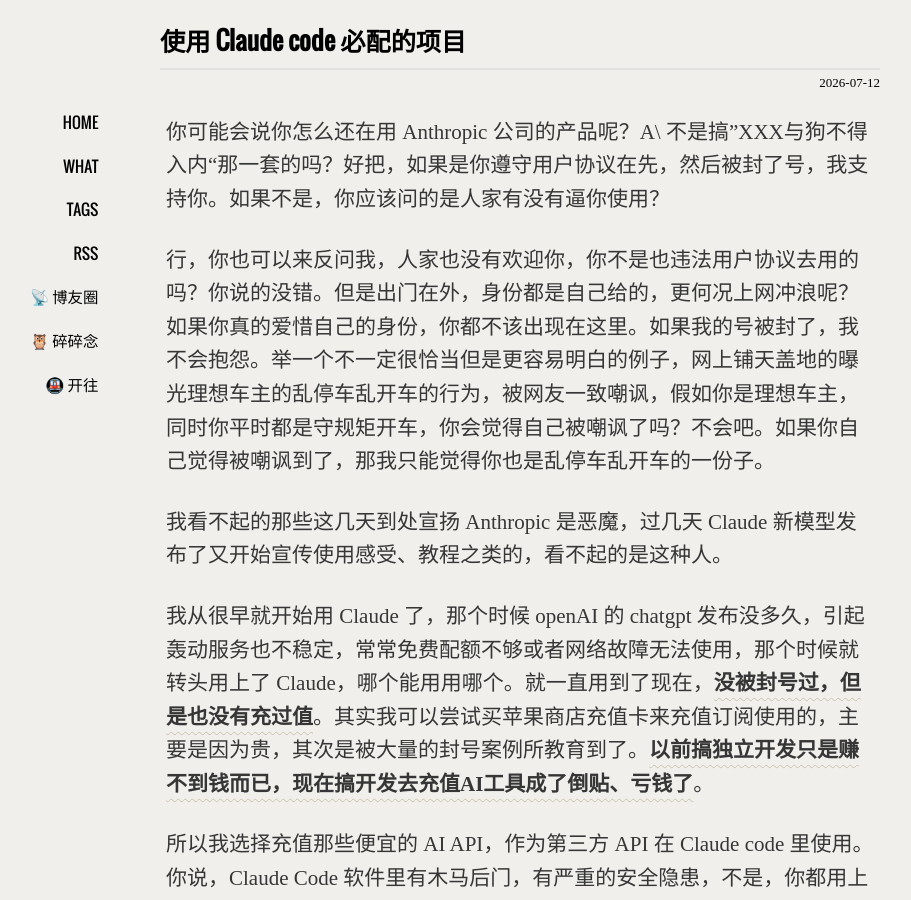
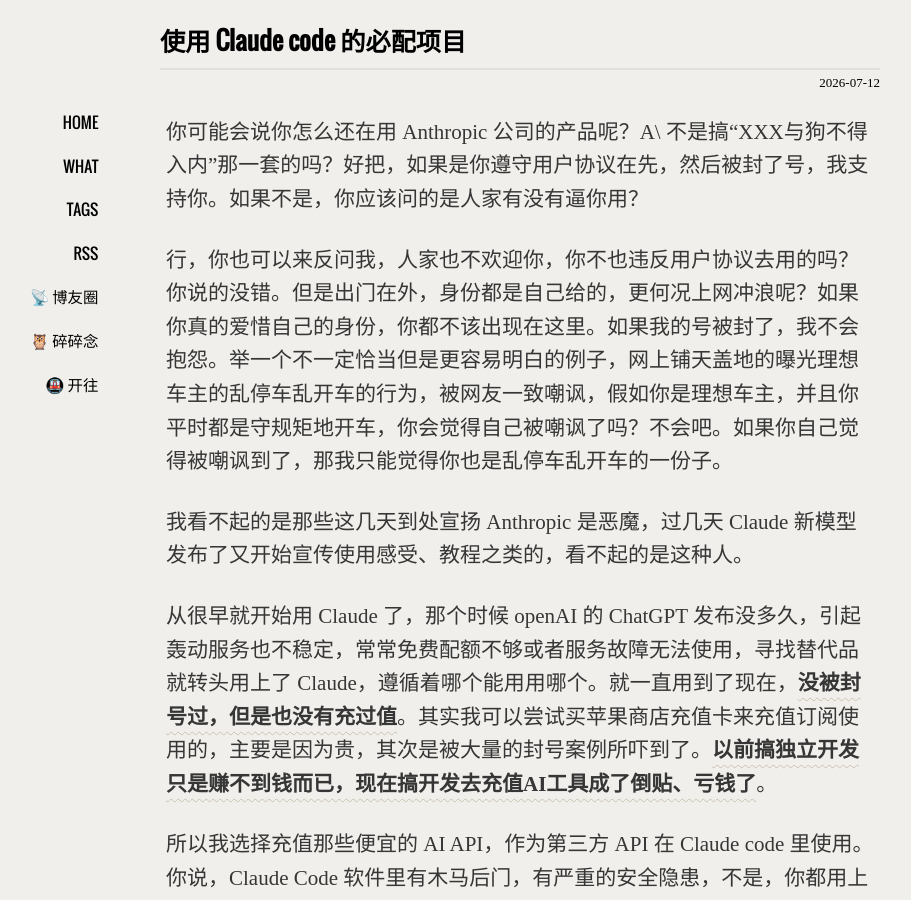
Before and after one commit to xavierskip/xavierskip.github.io, a Jekyll site: the page built from _posts/2026-07-12-claude-code-settings.md.md, in a window 1280 px wide and 900 px high. Shown: the whole window, without its empty margins (120-1031 px from the left). Built offline with Jekyll 4.4.1, drawn with Linux system fonts in a browser that asks for light colours; comment, search, counter and statistics services are not loaded; a style sheet for code colours, icons or effects is not loaded; some of the changed text lies outside the part shown.

Commit message:
Update 2026-07-12-claude-code-settings.md.md

```diff
--- a/_posts/2026-07-12-claude-code-settings.md.md
+++ b/_posts/2026-07-12-claude-code-settings.md.md
@@ -1,19 +1,19 @@
 ---
 layout: post
-title: 使用 Claude code 必配的项目
+title: 使用 Claude code 的必配项目
 tags:
  - claude
  - ai
  - software
 ---
 
-你可能会说你怎么还在用 Anthropic 公司的产品呢？A\ 不是搞”XXX与狗不得入内“那一套的吗？好把，如果是你遵守用户协议在先，然后被封了号，我支持你。如果不是，你应该问的是人家有没有逼你使用？
+你可能会说你怎么还在用 Anthropic 公司的产品呢？A\ 不是搞“XXX与狗不得入内”那一套的吗？好把，如果是你遵守用户协议在先，然后被封了号，我支持你。如果不是，你应该问的是人家有没有逼你用？
 
-行，你也可以来反问我，人家也没有欢迎你，你不是也违法用户协议去用的吗？你说的没错。但是出门在外，身份都是自己给的，更何况上网冲浪呢？如果你真的爱惜自己的身份，你都不该出现在这里。如果我的号被封了，我不会抱怨。举一个不一定很恰当但是更容易明白的例子，网上铺天盖地的曝光理想车主的乱停车乱开车的行为，被网友一致嘲讽，假如你是理想车主，同时你平时都是守规矩开车，你会觉得自己被嘲讽了吗？不会吧。如果你自己觉得被嘲讽到了，那我只能觉得你也是乱停车乱开车的一份子。
+行，你也可以来反问我，人家也不欢迎你，你不也违反用户协议去用的吗？你说的没错。但是出门在外，身份都是自己给的，更何况上网冲浪呢？如果你真的爱惜自己的身份，你都不该出现在这里。如果我的号被封了，我不会抱怨。举一个不一定恰当但是更容易明白的例子，网上铺天盖地的曝光理想车主的乱停车乱开车的行为，被网友一致嘲讽，假如你是理想车主，并且你平时都是守规矩地开车，你会觉得自己被嘲讽了吗？不会吧。如果你自己觉得被嘲讽到了，那我只能觉得你也是乱停车乱开车的一份子。
 
-我看不起的那些这几天到处宣扬 Anthropic 是恶魔，过几天 Claude 新模型发布了又开始宣传使用感受、教程之类的，看不起的是这种人。
+我看不起的是那些这几天到处宣扬 Anthropic 是恶魔，过几天 Claude 新模型发布了又开始宣传使用感受、教程之类的，看不起的是这种人。
 
-我从很早就开始用 Claude 了，那个时候 openAI 的 chatgpt 发布没多久，引起轰动服务也不稳定，常常免费配额不够或者网络故障无法使用，那个时候就转头用上了 Claude，哪个能用用哪个。就一直用到了现在，**没被封号过，但是也没有充过值**。其实我可以尝试买苹果商店充值卡来充值订阅使用的，主要是因为贵，其次是被大量的封号案例所教育到了。**以前搞独立开发只是赚不到钱而已，现在搞开发去充值AI工具成了倒贴、亏钱了**。
+从很早就开始用 Claude 了，那个时候 openAI 的 ChatGPT 发布没多久，引起轰动服务也不稳定，常常免费配额不够或者服务故障无法使用，寻找替代品就转头用上了 Claude，遵循着哪个能用用哪个。就一直用到了现在，**没被封号过，但是也没有充过值**。其实我可以尝试买苹果商店充值卡来充值订阅使用的，主要是因为贵，其次是被大量的封号案例所吓到了。**以前搞独立开发只是赚不到钱而已，现在搞开发去充值AI工具成了倒贴、亏钱了**。
 
 所以我选择充值那些便宜的 AI API，作为第三方 API 在 Claude code 里使用。你说，Claude Code 软件里有木马后门，有严重的安全隐患，不是，你都用上 AI agent了，都有工具调用和执行的功能，哪个 AI agent 不这样吧（我有安装 codex，其会向我的 chrome 浏览器用户目录下读写文件，可能是用来和 chrome 交互的工具，但是我不确定）。如果你说的是这个 ”[Anthropic embedded spyware in Claude Code — and attempted to hide it from you](https://www.reddit.com/r/ClaudeAI/comments/1ujila1/anthropic_embedded_spyware_in_claude_code_and/)“，这可不是什么后门只不过是一种隐形遥测，其实就是判断你的时区和你使用中转站信息”隐写“到系统提示词日期的部分中，相当一种于数字水印吧，如果你的第三方API是 claude 中转站，那么就会传到 claude 的服务器上，这样可能作为 Claude 封锁你账号的依据吧!?
 
```
Also changed, not shown: other parts of _posts/2026-07-12-claude-code-settings.md.md (+1 -1 lines).
